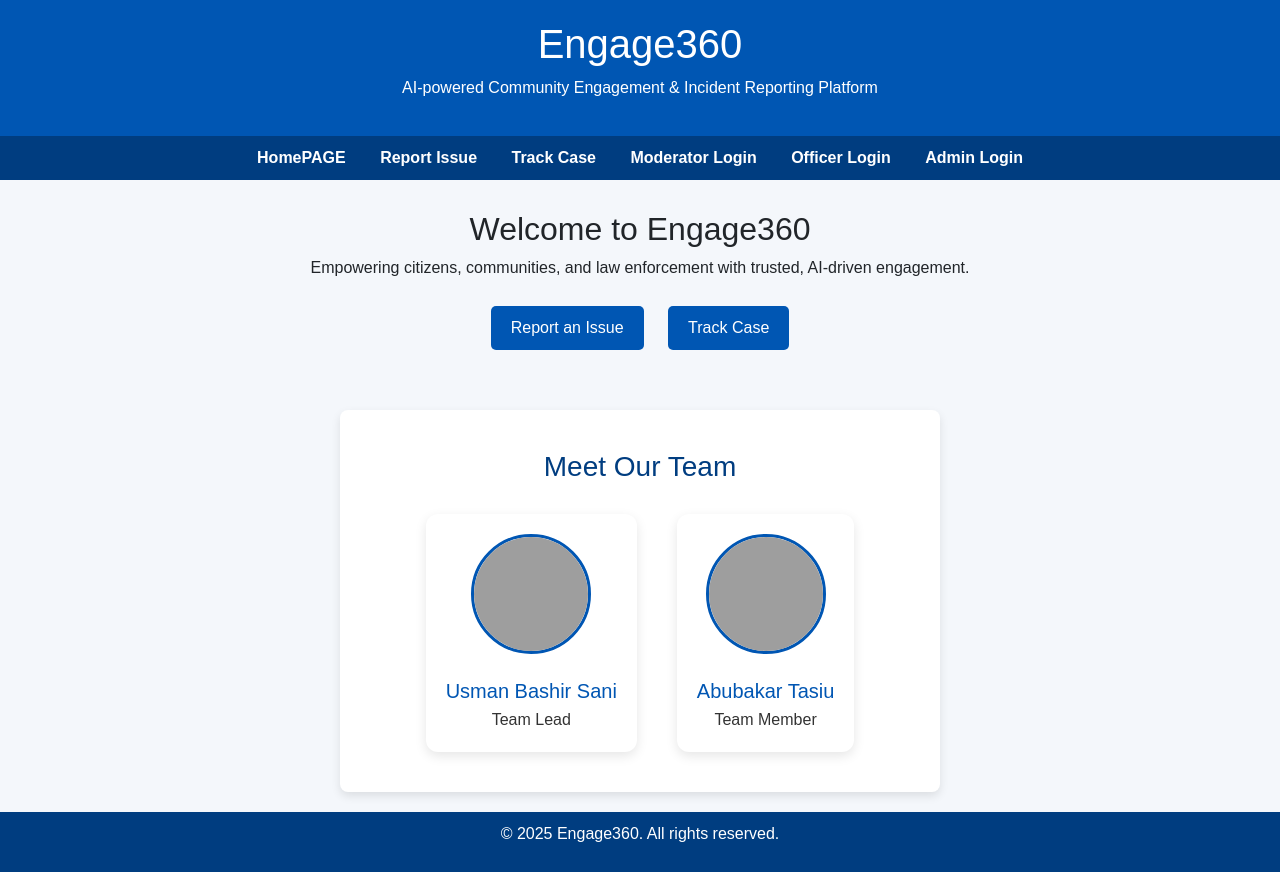
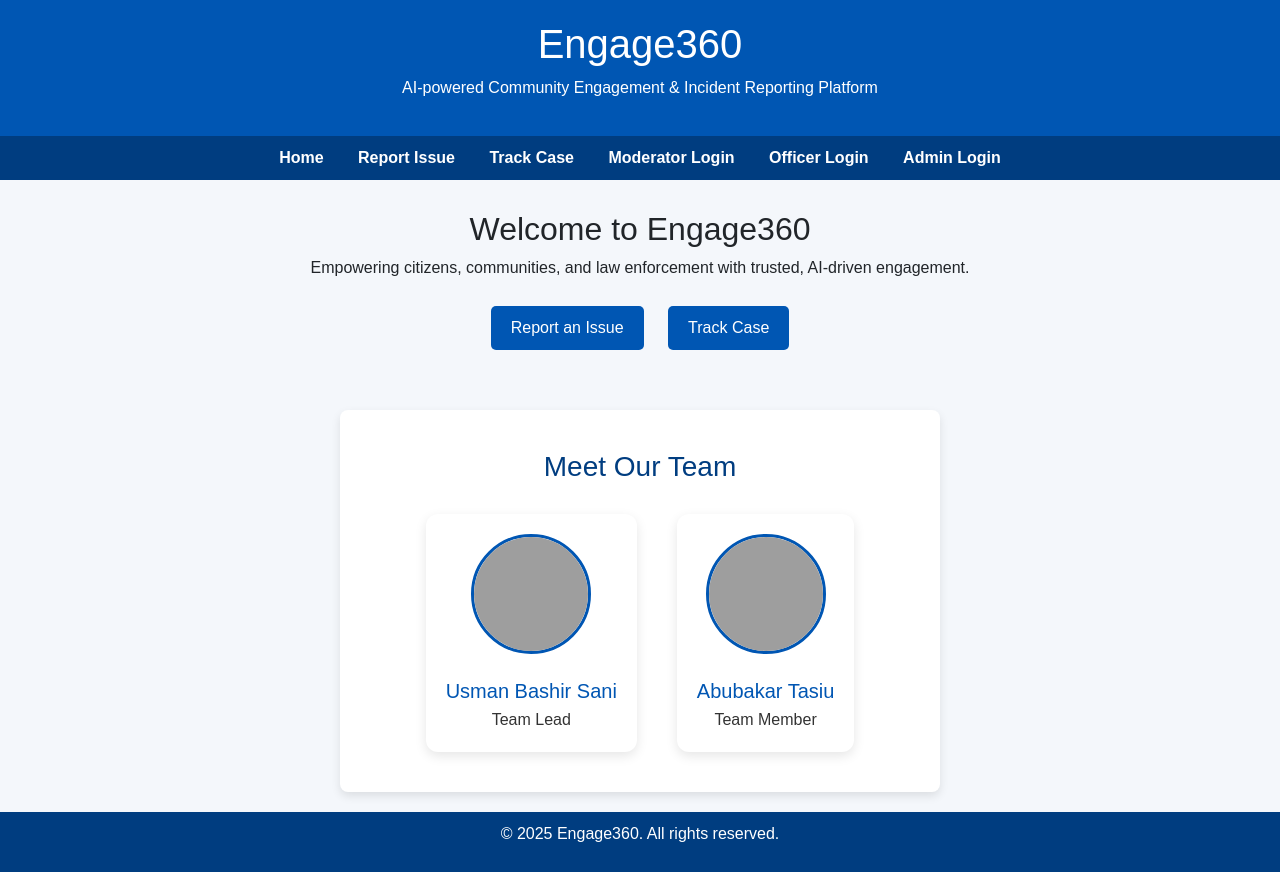
Before and after one commit to digitallyahead1/engage360, a plain HTML site: page frontend/src/index.html in a window 1280 px wide. Drawn offline with nearby package versions, Linux system fonts and the light colour scheme; grey boxes are pictures that could not be loaded.

Commit message:
Updated homepage index.html: improved content and layout

```diff
--- a/frontend/src/index.html
+++ b/frontend/src/index.html
@@ -15,7 +15,7 @@
   </header>
 
   <nav>
-    <a href="/">HomePAGE</a>
+    <a href="/">Home</a>
     <a href="/report">Report Issue</a>
     <a href="/track">Track Case</a>
     <a href="/moderator/login">Moderator Login</a>
```
